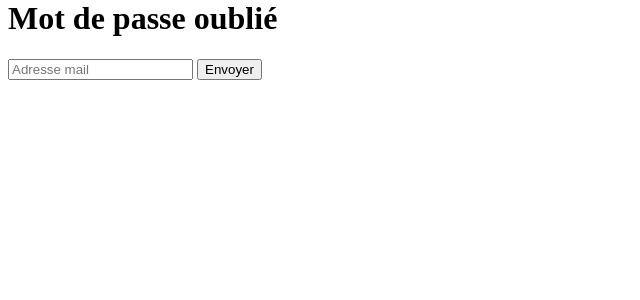
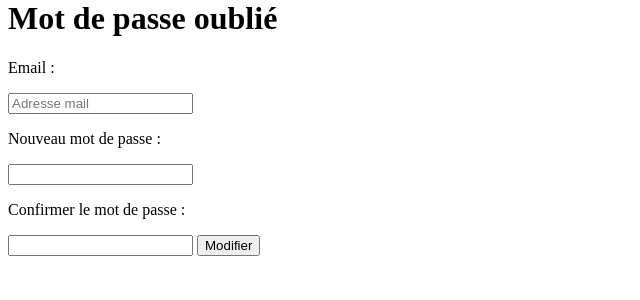
Before and after one commit to AmadeusTdev/BUT-R3.01-SAE, a PHP site: template src/views/forgottenPwdView.php in a window 1280 px wide. Shown: the part 21-321 px from the top of the page, without its empty margins (0-640 px from the left). Run offline with PHP 8.4, Linux system fonts and the light colour scheme; the template is opened without the code that fills it, so the values that code supplies are empty.

Commit message:
feat/modification de la vue de mot de passe oublié

```diff
--- a/src/views/forgottenPwdView.php
+++ b/src/views/forgottenPwdView.php
@@ -10,16 +10,31 @@
         <header>
             <?php navigation(); ?>
         </header>
-        <h1>Mot de passe oublié</h1>
-        <form method="post" action="index.php?page=forgottenPwd">
+        <div class="cont">
+            <h1>Mot de passe oublié</h1>
+            <?php if (!isset($success)) { ?>
+                <form method="post" class="form_bg" action="index.php?page=forgottenPwd">
+                    <p>Email :</p>
+                    <input name="form[email]" class="input" type="email" placeholder="Adresse mail" required>
 
-            <input type="email" placeholder="Adresse mail" name="form_email" value="
-            <?php if(isset($mail)){ echo $mail; }?>" required>
-            <button type="submit" name="oublie">Envoyer</button>
-            <?php if (isset($bad_email)) {
-                echo $bad_email;
-            } ?>
-        </form>
+                    <p>Nouveau mot de passe :</p>
+                    <input name="form[mdp]" class="input" type="password" required>
+
+                    <p>Confirmer le mot de passe :</p>
+                    <input name="form[mdp2]" class="input" type="password" required>
+
+                    <input type="submit" class="submit" value="Modifier">
+                </form>
+                <?php
+                if (isset($error)) {
+                    echo $error;
+                }
+                ?>
+            <?php } else { ?>
+                <?php echo $success; ?>
+                <a href="index.php?page=login" class="link">Se connecter</a>
+            <?php } ?>
+        </div>
     </body>
     <footer>
         <p><?php end_page(); ?><p>
```
